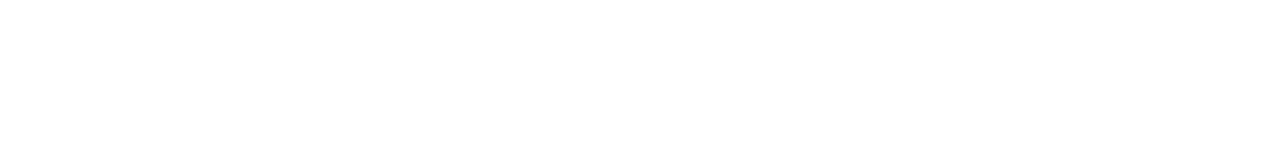
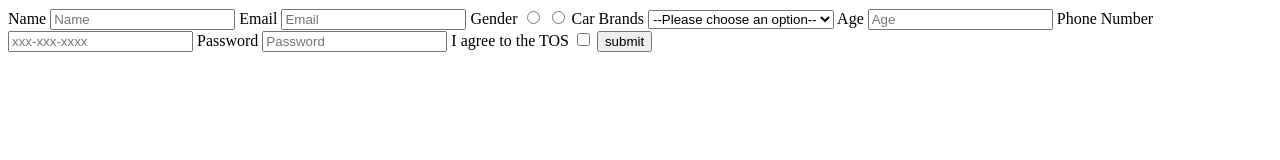
Before and after one commit to acciojob/signup-form-car-prakashs-dev, a website: page main.html in a window 1280 px wide. Drawn offline with Linux system fonts and the light colour scheme.

Commit message:
created a submission

```diff
--- a/main.html
+++ b/main.html
@@ -11,6 +11,32 @@
     <script type="text/javascript" src="./script.js">
 </script>
 
+	<form method="post">
+      <label for="name">Name</label>
+      <input type="text" id="name" placeholder="Name" required />
+      <label for="email">Email</label>
+      <input type="email" id="email" placeholder="Email" required />
+      <label for="gender">Gender</label>
+      <input type="radio" id="gender_m" name="gender" required />
+      <input type="radio" id="gender_f" name="gender" required />
+      <label for="cars">Car Brands</label>
+      <select id="cars" required>
+        <option>--Please choose an option--</option>
+        <option value="ferrari">Ferrari</option>
+        <option value="lamborghini">Lamborghini</option>
+        <option value="tesla">Tesla</option>
+      </select>
+      <label for="age">Age</label>
+      <input type="number" id="age" placeholder="Age" required>
+      <label for="tel">Phone Number</label>
+      <input type="tel" id="tel" placeholder="xxx-xxx-xxxx">
+      <label for="password">Password</label>
+      <input type="password" id="password" placeholder="Password" required>
+      <label for="tos">I agree to the TOS</label>
+      <input type="checkbox" id="tos" required>
+      <button type="submit">submit</button>
+    </form>
+
 </body>
 
 </html>
```
